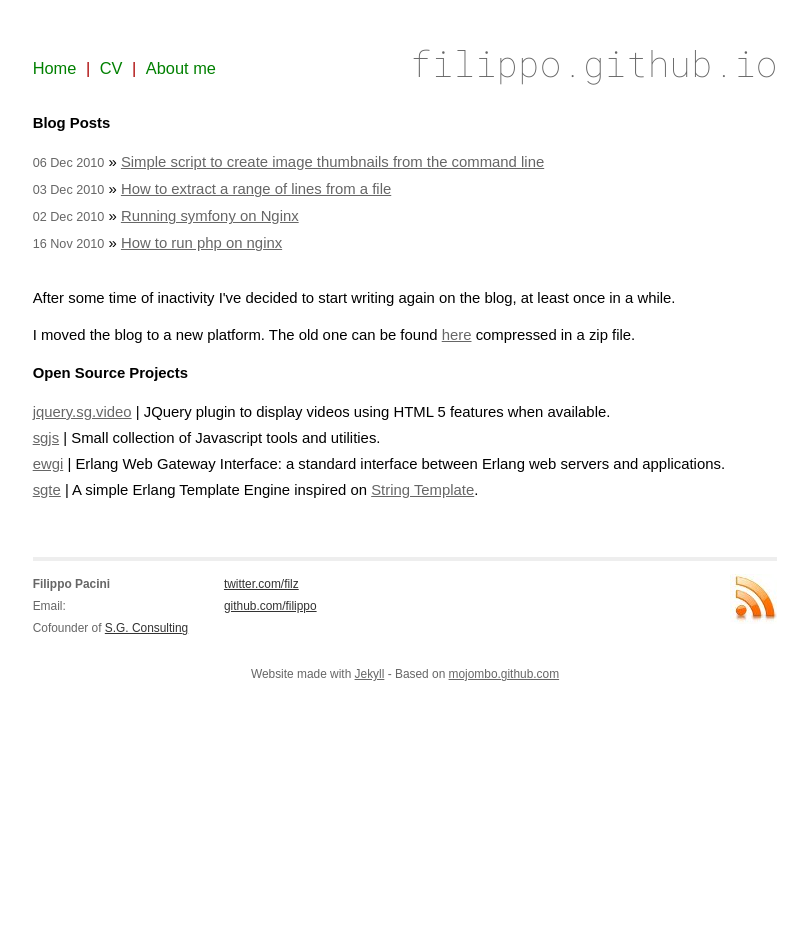
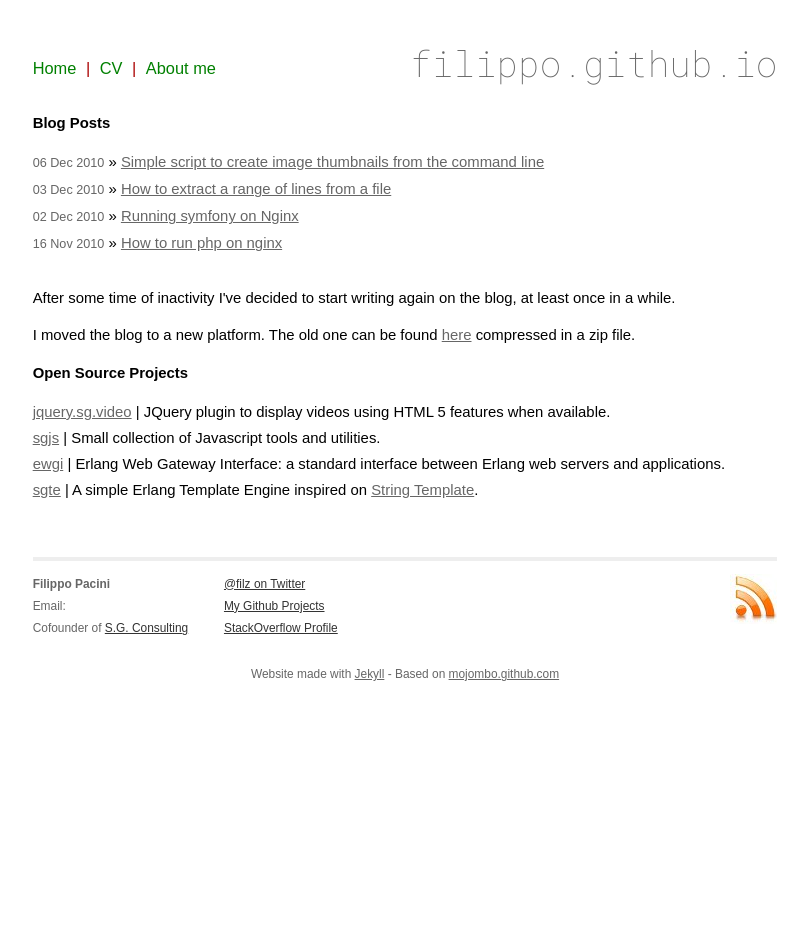
Before and after one commit to filippo/filippo.github.com, a Jekyll site: the page built from index.html, in a window 1280 px wide. Shown: the whole page, without its empty margins (235-1043 px from the left). Built offline with Jekyll 4.4.1, drawn with Linux system fonts in a browser that asks for light colours; some web fonts are replaced.

Commit message:
updating footer

```diff
--- a/_layouts/default.html
+++ b/_layouts/default.html
@@ -34,8 +34,10 @@
     </div>
     <div class="contact">
       <p>
-        <a href="https://twitter.com/filz/">twitter.com/filz</a><br />
-        <a href="https://github.com/filippo/">github.com/filippo</a><br />
+        <a href="https://twitter.com/filz/">@filz on Twitter</a><br />
+        <a href="https://github.com/filippo/">My Github Projects</a><br />
+        <a href="https://stackoverflow.com/users/121199/filippo">StackOverflow Profile</a><br />
+
       </p>
     </div>
     <div class="rss">
```
